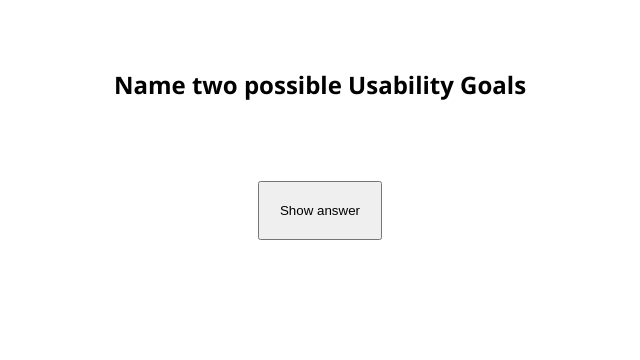
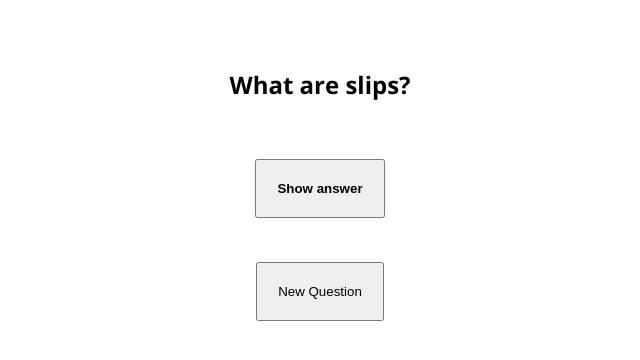
Before and after one commit to swethakan/pui-demo-repo, a plain HTML site: page index.html in a window 1280 px wide. Shown: the whole page, without its empty margins (320-960 px from the left). Drawn offline with nearby package versions, Linux system fonts and the light colour scheme.

Commit message:
more questions

```diff
--- a/index.html
+++ b/index.html
@@ -14,7 +14,9 @@
     <h2 id = "question"></h2>
     <p id = "answer"></p>
 
-    <button onclick="showAnswer()"> Show answer</button>
+    <button onclick="showAnswer()"> <b>Show answer</b></button>
+    <br><br><br>
+    <button onclick="onLoad()"> New Question </button>
 
     </body>
     <footer>
--- a/script.js
+++ b/script.js
@@ -33,6 +33,38 @@ var QuestionsJson = [{
 {
   "question": "Name two types of data collection methods for diary studies and experience sampling.",
   "answer":"interval-based: record data at a particular time each day, signal-based: record when told to. Event-based: record after a specified event."
+},
+{
+  "question": "What is triangulation?",
+  "answer":"The use of multiple approaches to converge and confirm emerging findings. Methods: Multiple-sources, multiple-methods, multiple-investigators, multiple theories."
+},
+{
+  "question": "What is a design pattern?",
+  "answer":"Proven designs that can be reused to satisfy design problems with good solutions."
+},
+{
+  "question": "What are some differences between pattern and guidelines?",
+  "answer":"Patterns tend to be more specific. Guidlines offer higher-level information. Patterns tend to be nouns/tangible things (ex. Nav bar)."
+},
+{
+  "question": "The DOM is Static. True or False?",
+  "answer":"False."
+},
+{
+  "question": "How are GUIs roughly organized?",
+  "answer":"WIMP: Windows, Icons, Menus, Pointers"
+},
+{
+  "question": "Name 2 terms for highly reusable interactive components.",
+  "answer":"Widgets, controls, components, interactors."
+},
+{
+  "question": "What is event-driven programming?",
+  "answer":"Input from user is handled as events."
+},
+{
+  "question": "What are the advantages of the MVC model?",
+  "answer":"Loose coupling, separation of concerns, reusable. Useful for organizing at a small scale (widgets) and large scale. many frameworks also follow these guidelines."
 }];
 
 function generateRandomIndex(maxIndex){
@@ -48,6 +80,7 @@ function onLoad() {
     // fill in code
     console.log(QandA.answer);
     document.getElementById("question").innerText = QandA.question;
+    document.getElementById("answer").style.color = "white";
     document.getElementById("answer").innerText = QandA.answer;
   }
   function showAnswer() {
```
